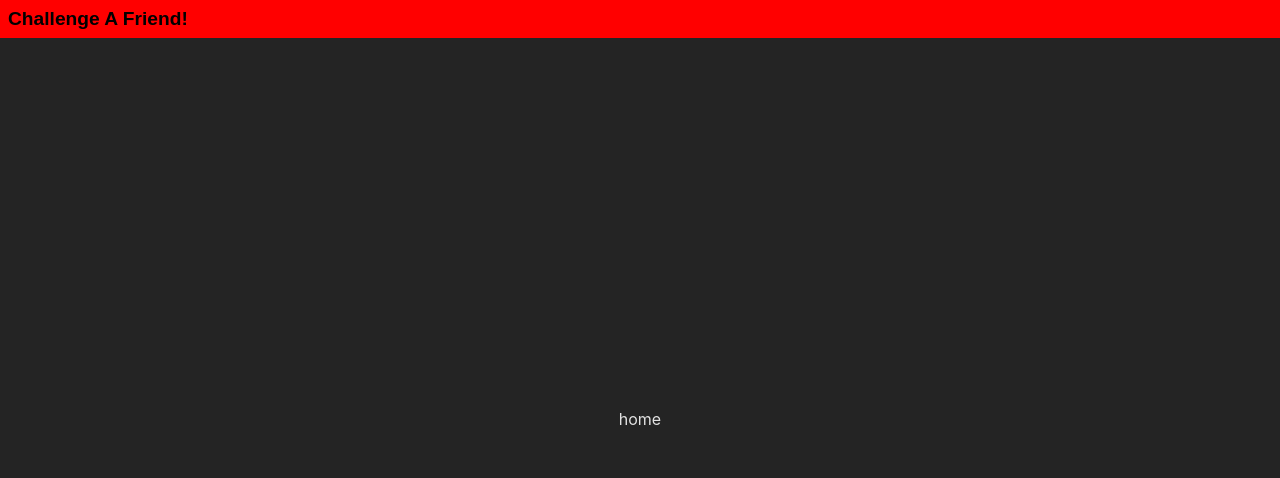
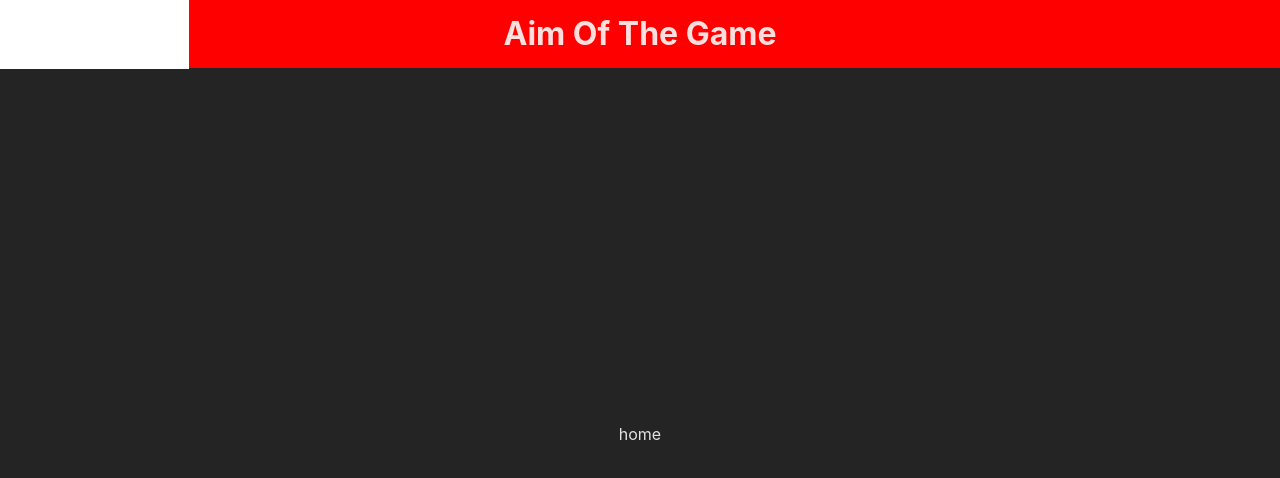
Before and after one commit to levib00/discord-game, a React (Vite) app in the folder frontend/: page / in a window 1280 px wide. Shown: the top 478 px of the page. Built offline with nearby package versions, Linux system fonts and the light colour scheme.

Commit message:
Add hero and classes to jsx

```diff
--- a/frontend/src/components/nav.tsx
+++ b/frontend/src/components/nav.tsx
@@ -35,9 +35,11 @@ const Nav = (props: INavProps) => {
   };
 
   return (
-    <div>
-      <button onClick={() => joinSocket()}>Challenge A Friend!</button>
-    </div>
+    <>
+      <a className='challenge-link' onClick={() => joinSocket()}>Challenge A Friend!</a>
+      <h1 className='hero'>Aim Of The Game</h1>
+      <div></div>
+    </>
   );
 };
 
```
